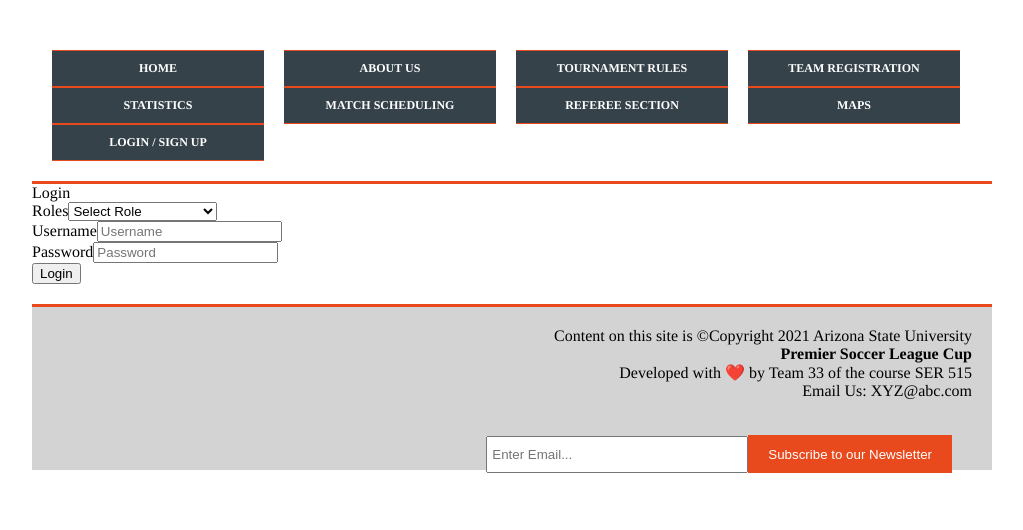
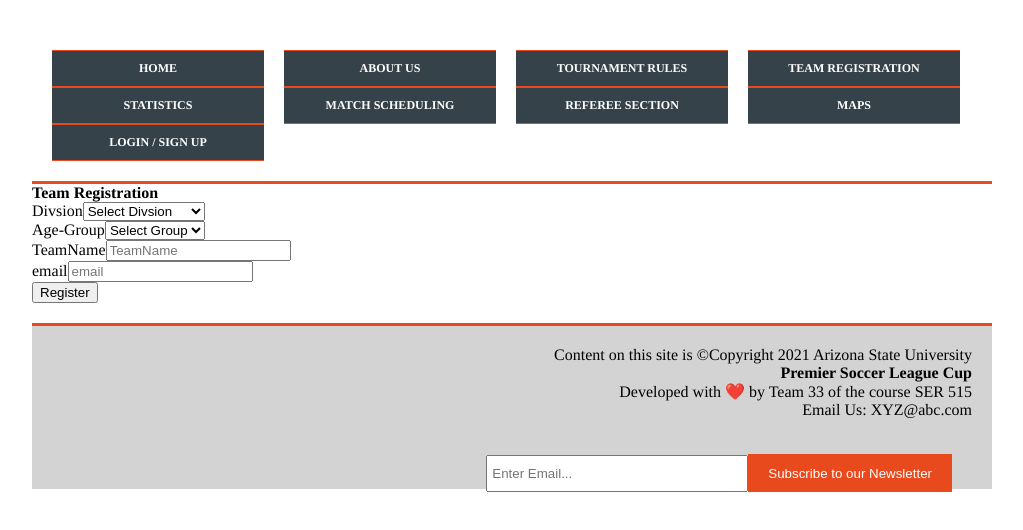
Before and after one commit to gauthamkun/Premier-Soccer-league-Cup, a React (Create React App) app in the folder src/frontend/: page /TeamRegistration in a window 1280 px wide. Shown: the top 530 px of the page, without its empty margins (128-1151 px from the left). Built offline with nearby package versions, Linux system fonts and the light colour scheme.

Commit message:
Team Registration Webpage Added

```diff
--- a/src/frontend/src/components/TeamRegisteration.js
+++ b/src/frontend/src/components/TeamRegisteration.js
@@ -8,8 +8,9 @@ class TeamRegistration extends React.Component {
       super(props);
       this.state = {
           email:'',
-          password:'',
-          role :'',
+          TeamName:'',
+          Division :'',
+          AgeGroup :'',
           message:''
       };
       this.handleDropdownChange = this.handleDropdownChange.bind(this);
@@ -36,8 +37,9 @@ class TeamRegistration extends React.Component {
       e.preventDefault();
 
         const user = {email: this.state.email,
-                    password: this.state.password,
-                    role : this.state.role}
+                    TeamName: this.state.TeamName,
+                    AgeGroup:this.state.AgeGroup,
+                    Division : this.state.Division}
 
 
         axios({
@@ -72,40 +74,54 @@ class TeamRegistration extends React.Component {
       return (
         <div className="login-card">
           <div className="login-card__header">
-            Login
+           <h2>Team Registration</h2>
           </div>
           <div className="login-card__controls">
 
             <div className="login-card__control">
-                <label>Roles</label>
+                <label>Divsion</label>
                 <select id="dropdown" onChange={this.handleDropdownChange}>
-                <option value="Select Role">Select Role</option>
-                <option value="Player">Player</option>
-                <option value="Coach">Coach</option>
-                <option value="Referee">Referee</option>
-                <option value="Tournament Manager">Tournament Manager</option>
+                <option value="Division">Select Divsion</option>
+                <option value="Red">Red - Divsion 1</option>
+                <option value="Black">Black - Divison 2</option>
+                <option value="Blue">Blue - Divsion 3</option>
+
                 </select>
             </div>
 
             <div className="login-card__control">
-              <label htmlFor="username">Username</label>
+                <label>Age-Group</label>
+                <select id="dropdown" onChange={this.handleDropdownChange}>
+                <option value="Age-Group">Select Group</option>
+                <option value="6">Under 6</option>
+                <option value="8">6 - 8</option>
+                <option value="10">8 -10</option>
+                <option value="14">10 - 14 </option>
+                <option value="16">14 -16 </option>
+                <option value="18">16 -18</option>
+
+                </select>
+            </div>
+
+            <div className="login-card__control">
+              <label htmlFor="TeamName">TeamName</label>
+              <input
+                type="text"
+                name="TeamName"
+                className="login-input"
+                placeholder="TeamName"
+                value = {this.state.TeamName}
+                onChange = {this.handleChange} />
+            </div>
+
+            <div className="login-card__control">
+              <label htmlFor="email">email</label>
               <input
                 type="text"
                 name="email"
                 className="login-input"
-                placeholder="Username"
+                placeholder="email"
                 value = {this.state.email}
-                onChange = {this.handleChange} />
-            </div>
-
-            <div className="login-card__control">
-              <label htmlFor="password">Password</label>
-              <input
-                type="password"
-                name="password"
-                className="login-input"
-                placeholder="Password"
-                value = {this.state.password}
                 onChange = {this.handleChange}
                 />
             </div>
@@ -115,7 +131,7 @@ class TeamRegistration extends React.Component {
               className="login-btn"
               onClick={this
               .submitLogin
-              .bind(this)}>Login</button>
+              .bind(this)}>Register</button>
           </div>
           <div style={{color: "red"}}>
             {this.state.message}
```
